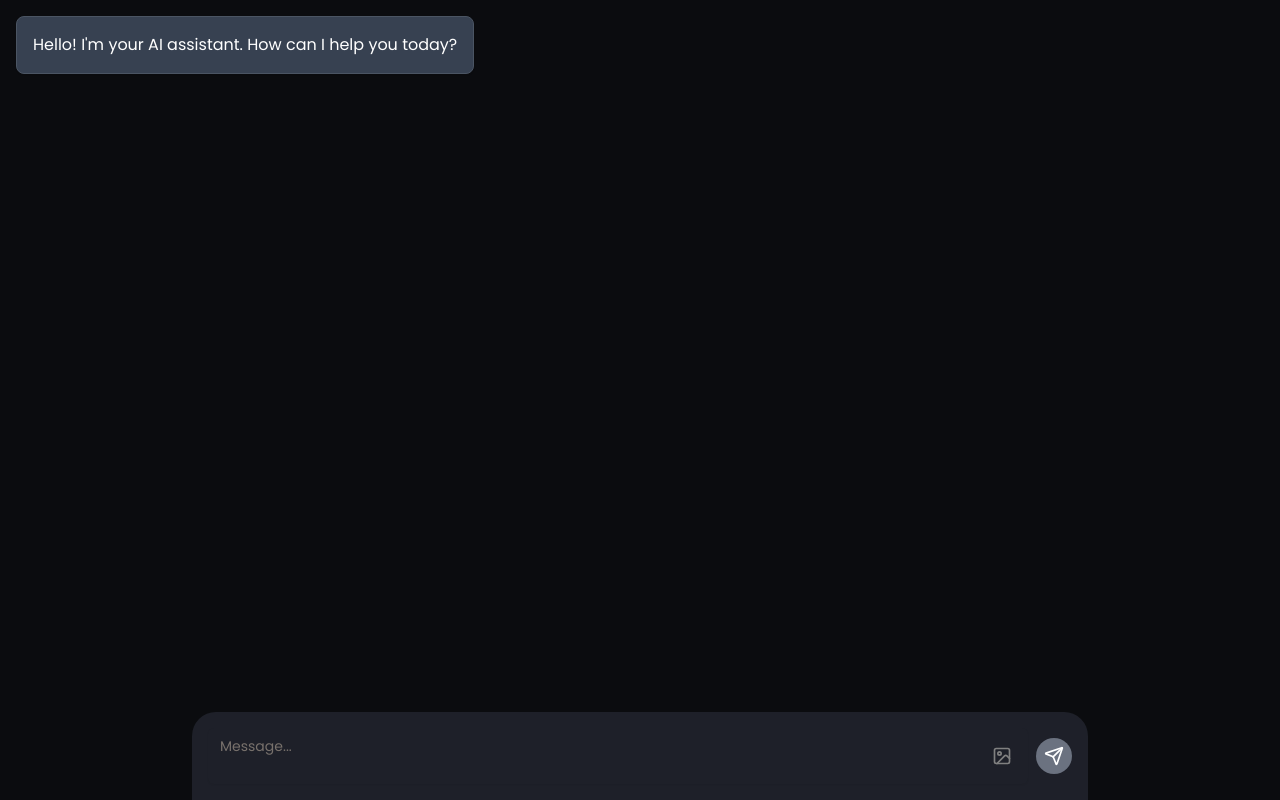
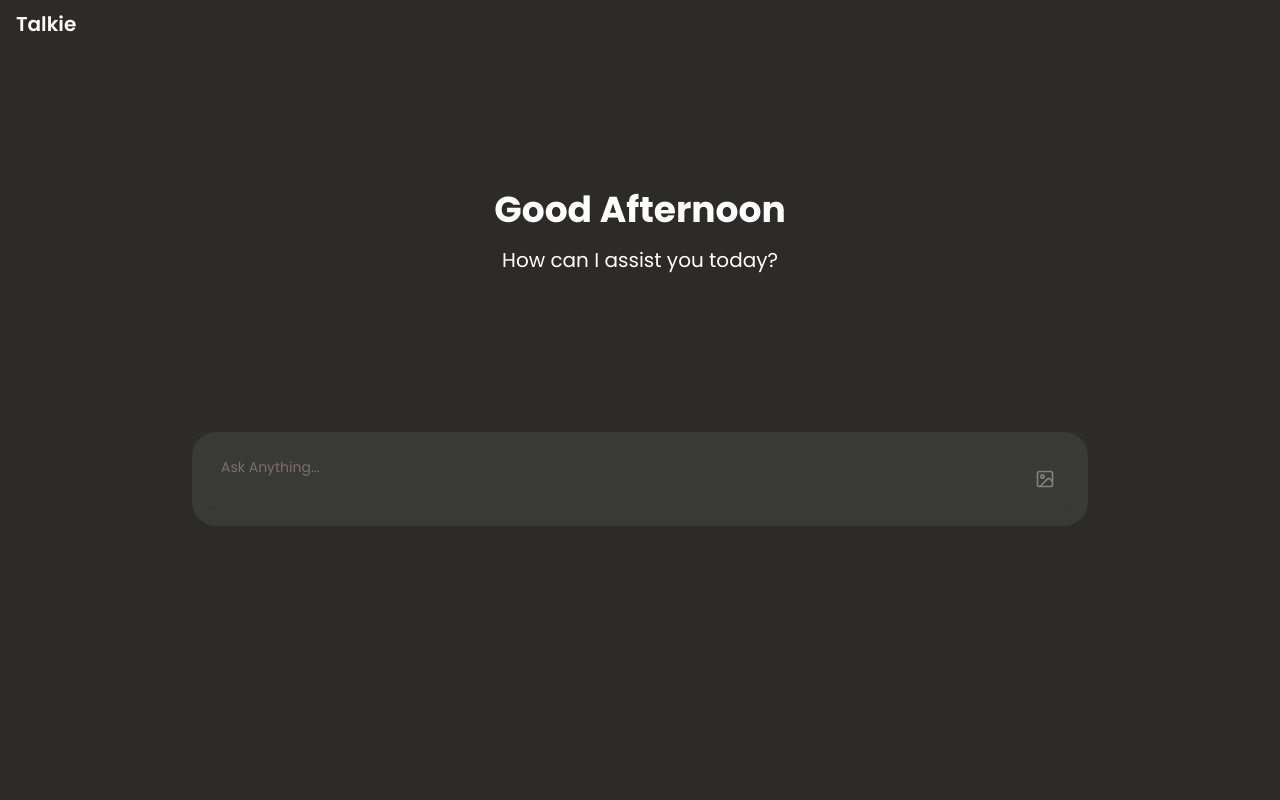
Before and after one commit to usamafayaz/talkie-next, a Next.js app: page /chatscreen in a window 1280 px wide. Built offline with nearby package versions, Linux system fonts and the light colour scheme.

Commit message:
Enhanced the UI

```diff
--- a/src/app/chatscreen/page.tsx
+++ b/src/app/chatscreen/page.tsx
@@ -1,12 +1,19 @@
 "use client";
 import React, { useState, useRef, useEffect } from "react";
 import { GoogleGenerativeAI } from "@google/generative-ai";
-import { ChartPie, ImageIcon, XIcon, SendIcon } from "lucide-react";
+import {
+  ChartPie,
+  ImageIcon,
+  XIcon,
+  SendIcon,
+  ArrowUpIcon,
+} from "lucide-react";
 import { Textarea } from "@/components/ui/textarea";
 import ChatMessages from "@/components/custom/ChatMessage";
 import apiKey from "@/utils/geminiKey";
+import Image from "next/image";
+
 const ChatScreen = () => {
-  // State management with precise type definition
   const [messages, setMessages] = useState<
     Array<{
       id: string | number;
@@ -21,11 +28,9 @@ const ChatScreen = () => {
   const [imageBase64, setImageBase64] = useState<string | null>(null);
   const [imagePreview, setImagePreview] = useState<string | null>(null);
   const [isLoading, setIsLoading] = useState(false);
-  const [chat, setChat] = useState<any>(null);
+  const [chatInstance, setChatInstance] = useState<any>(null);
   const textareaRef = useRef<HTMLTextAreaElement>(null);
   const messagesEndRef = useRef<HTMLDivElement>(null);
-
-  // Ref for file input
   const fileInputRef = useRef<HTMLInputElement>(null);
 
   // Gemini AI initialization
@@ -53,27 +58,21 @@ const ChatScreen = () => {
     adjustTextareaHeight();
   };
 
-  // Initialize chat on component mount
+  // Initialize chat instance
   useEffect(() => {
-    const initChat = model.startChat({
+    const initializeChat = async () => {
+      const chat = model.startChat({
         history: [],
         generationConfig: {
           maxOutputTokens: 2000,
         },
       });
-    setChat(initChat);
+      setChatInstance(chat);
+    };
 
-    // Add initial greeting
-    setMessages([
-      {
-        id: "initial-greeting",
-        text: "Hello! I'm your AI assistant. How can I help you today?",
-        user: false,
-      },
-    ]);
+    initializeChat();
   }, []);
 
-  // Get greeting message
   const getGreetingMessage = () => {
     const currentHour = new Date().getHours();
     if (currentHour >= 5 && currentHour < 12) {
@@ -85,20 +84,16 @@ const ChatScreen = () => {
     }
   };
 
-  // Image upload handler
   const handleImageUpload = async (e: React.ChangeEvent<HTMLInputElement>) => {
     const file = e.target.files?.[0];
     if (file) {
       setImage(file);
       setImagePreview(URL.createObjectURL(file));
-
-      // Convert image to base64
       const base64 = await convertToBase64(file);
       setImageBase64(base64);
     }
   };
 
-  // Convert file to base64
   const convertToBase64 = (file: File): Promise<string> => {
     return new Promise((resolve, reject) => {
       const reader = new FileReader();
@@ -108,7 +103,6 @@ const ChatScreen = () => {
     });
   };
 
-  // Remove uploaded image
   const removeImage = () => {
     setImage(null);
     setImagePreview(null);
@@ -118,68 +112,61 @@ const ChatScreen = () => {
     }
   };
 
-  // Send message handler
+  // Updated handleSend to use chat history
   const handleSend = async () => {
     if (!input.trim() && !image) return;
+    if (!chatInstance) return;
 
     setIsLoading(true);
 
     try {
-      // Generate a unique ID for the message
       const userMessageId = Date.now();
-      setMessages((prev) => [
-        ...prev,
-        {
+      const userMessage = {
         id: userMessageId,
         text: input,
         user: true,
         ...(imagePreview ? { image: imagePreview } : {}),
-        },
-      ]);
+      };
 
-      // Prepare the input parts
-      const inputParts: any[] = [input];
+      setMessages((prev) => [...prev, userMessage]);
 
-      // Add image if available
+      // Prepare the input parts for the current message
+      let response;
+      const inputValue = input;
+
       if (imageBase64) {
-        // Extract the base64 data without the MIME type prefix
         const base64Data = imageBase64.split(",")[1];
 
-        // Create a GenerativeAI image part
         const imagePart = {
           inlineData: {
             mimeType: image?.type || "image/jpeg",
             data: base64Data,
           },
         };
-
-        inputParts.push(imagePart);
-      }
-
-      // Clear input
         setInput("");
         removeImage();
         scrollToBottom();
+        // For messages with images, we'll use generateContent instead of chat
+        const result = await model.generateContent([inputValue, imagePart]);
+        response = await result.response;
+      } else {
+        // For text-only messages, use the chat instance
+        setInput("");
+        const result = await chatInstance.sendMessage(inputValue);
+        response = await result.response;
+      }
+
+      const aiResponse = {
+        id: userMessageId + 1,
+        text: response.text(),
+        user: false,
+      };
+
+      setMessages((prev) => [...prev, aiResponse]);
+
       if (textareaRef.current) {
         textareaRef.current.style.height = "auto";
       }
-
-      // Send message to Gemini
-      const result = await model.generateContent(inputParts);
-      const response = await result.response;
-      const text = response.text();
-
-      // Add AI response
-      setMessages((prev) => [
-        ...prev,
-        {
-          id: userMessageId + 1,
-          text: text,
-          user: false,
-        },
-      ]);
-
-      // Reset image
     } catch (error) {
       console.error("Error sending message:", error);
       setMessages((prev) => [
@@ -195,7 +182,6 @@ const ChatScreen = () => {
     }
   };
 
-  // Handle key press for sending message
   const handleKeyPress = (e: React.KeyboardEvent<HTMLTextAreaElement>) => {
     if (e.key === "Enter" && !e.shiftKey) {
       e.preventDefault();
@@ -203,55 +189,78 @@ const ChatScreen = () => {
     }
   };
 
+  // Rest of the component (JSX) remains the same
   return (
-    <div className="flex flex-col h-screen bg-[#0b0c0f] text-white">
-      {/* Header */}
-      {/* <header className="flex items-center justify-between p-4 bg-[#1e2029]">
-        <div className="flex items-center space-x-4">
-          <ChartPie color="#da7758" className="w-10 h-10" />
-          <h1 className="text-2xl md:text-4xl text-white">
-            {getGreetingMessage()}, Usama
+    <div className="flex flex-col h-screen bg-[#2c2b28] text-white relative px-[15vw]">
+      <header className="fixed top-0 left-0 right-0  flex items-center h-12 bg-[#2c2b28] px-4">
+        <h1 className="text-xl font-semibold text-white">Talkie</h1>
+      </header>
+      <div
+        className={`${
+          messages.length === 0 ? "h-1/2" : "flex-grow"
+        } overflow-y-auto p-4 relative scrollbar-hide mt-8`}
+      >
+        {messages.length === 0 ? (
+          <div className="absolute inset-0 flex items-center justify-center">
+            <div className="text-center">
+              <h1 className="text-4xl font-bold mb-4">
+                {getGreetingMessage()}
               </h1>
+              <p className="text-xl">How can I assist you today?</p>
             </div>
-      </header> */}
-
-      {/* Chat Container */}
-      <div className="flex-grow overflow-y-auto p-4">
+          </div>
+        ) : (
           <ChatMessages messages={messages} isLoading={isLoading} />
+        )}
+        <div ref={messagesEndRef} />
       </div>
 
-      {/* Image Preview */}
       {imagePreview && (
-        <div className="relative p-4 self-end right-12">
-          <img
+        <div
+          className={`relative z-10 p-4 h-40 w-[65vw] self-center overflow-hidden bg-[#282623] rounded-t-3xl border border-[#383933] border-opacity-10 ${
+            messages.length !== 0 && "bottom-[17vh]"
+          }`}
+        >
+          <div className="relative h-full w-44">
+            <Image
               src={imagePreview}
               alt="Preview"
-            className="h-32 w-32 object-cover rounded-lg"
+              className="object-cover h-full w-full rounded-lg border border-gray-400"
+              fill
+              sizes="(max-width: 768px) 100vw, (max-width: 1200px) 50vw, 33vw"
             />
             <button
               onClick={removeImage}
-            className="absolute top-0 right-0 bg-red-500 rounded-full p-1"
+              className="absolute top-2 left-2 hover:bg-red-500 bg-[#3a3a38] rounded-full p-1 transition-colors duration-200"
             >
-            <XIcon color="white" className="w-4 h-4" />
+              <XIcon color="white" className="w-3 h-3" />
             </button>
+          </div>
         </div>
       )}
 
-      <div className="absolute bottom-0 p-4 bg-[#1e2029] flex items-center space-x-2 w-[70vw] self-center rounded-t-3xl">
+      <div
+        className={`
+          ${
+            messages.length === 0
+              ? "relative mx-auto w-[70vw] mb-32 rounded-3xl"
+              : "absolute bottom-0 w-[70vw] left-1/2 transform -translate-x-1/2 rounded-t-3xl"
+          }
+          p-4 bg-[#393937] flex items-center space-x-2 border border-[#454640] border-opacity-10
+        `}
+      >
         <div className="flex-grow relative rounded-lg">
           <Textarea
             ref={textareaRef}
             value={input}
             onChange={handleInputChange}
             onKeyDown={handleKeyPress}
-            placeholder="Message..."
-            className="pr-10 text-white bg-[#1e2029] min-h-[50px] max-h-32 w-full scrollbar-hide resize-none"
+            placeholder="Ask Anything..."
+            className="pr-10 text-white bg-[#393937] w-full resize-none placeholder-gray-400 focus:outline-none scrollbar-hide"
           />
-
-          {/* Image Upload - Positioned inside input */}
           <label
             htmlFor="image-upload"
-            className="absolute right-2 top-1/2 transform -translate-y-1/2 cursor-pointer hover:bg-gray-700 p-2 rounded-full"
+            className="absolute right-2 top-1/2 transform -translate-y-1/2 cursor-pointer hover:bg-[#2c2b28] p-2 rounded-full transition-colors"
           >
             <ImageIcon color="gray" className="w-5 h-5" />
             <input
@@ -264,22 +273,22 @@ const ChatScreen = () => {
             />
           </label>
         </div>
-
-        {/* Send Button */}
+        {(input.trim() || image) && (
           <button
             onClick={handleSend}
             disabled={isLoading || (!input.trim() && !image)}
             className={`
-            p-2 rounded-full
+            p-2 rounded-xl transition-colors
             ${
               isLoading || (!input.trim() && !image)
                 ? "bg-gray-500 cursor-not-allowed"
-                : "bg-[#444653] hover:bg-[#565869]"
+                : "bg-[#ae562f] hover:bg-[#b1562e]"
             }
           `}
           >
-          <SendIcon color="white" className="w-5 h-5" />
+            <ArrowUpIcon color="white" className="w-5 h-5" />
           </button>
+        )}
       </div>
     </div>
   );
--- a/src/components/custom/ChatMessage.tsx
+++ b/src/components/custom/ChatMessage.tsx
@@ -140,20 +140,21 @@ const ChatMessages: React.FC<ChatMessagesProps> = ({ messages, isLoading }) => {
           className={`flex ${message.user ? "justify-end" : "justify-start"}`}
         >
           <div
-            className={`max-w-[80%] p-4 rounded-lg shadow-sm ${
+            className={`max-w-[80%] px-6 py-4 rounded-2xl shadow-sm ${
               message.user
-                ? "bg-gray-800 text-white"
-                : "bg-gray-700 text-gray-400 border border-gray-600"
+                ? "bg-[#22211d] text-white"
+                : "bg-[#363632] text-gray-400"
             }`}
           >
             {message.image && (
-              <div className="h-72 w-72 overflow-hidden mb-2 rounded-md">
+              <div className="relative w-60 h-60 mb-3 rounded-xl border border-gray-700/30">
                 <Image
-                  height={300}
-                  width={300}
                   src={message.image}
                   alt="Message image"
-                  className="rounded-md mb-4"
+                  className="rounded-xl object-cover hover:scale-105 transition-transform duration-300"
+                  fill
+                  sizes="(max-width: 768px) 100vw, (max-width: 1200px) 50vw, 33vw"
+                  priority
                 />
               </div>
             )}
@@ -166,7 +167,7 @@ const ChatMessages: React.FC<ChatMessagesProps> = ({ messages, isLoading }) => {
 
       {isLoading && (
         <div className="flex justify-start">
-          <div className="bg-gray-700 p-4 rounded-xl shadow-sm border border-gray-600">
+          <div className="bg-[#363632] py-4 px-8 rounded-xl shadow-sm">
             <div className="animate-spin rounded-full h-6 w-6 border-2 border-gray-500 border-t-gray-300" />
           </div>
         </div>
```
Also changed, not shown: src/app/page.tsx (+9 -1 lines). Lines whose indentation alone changed are shown as unchanged.
